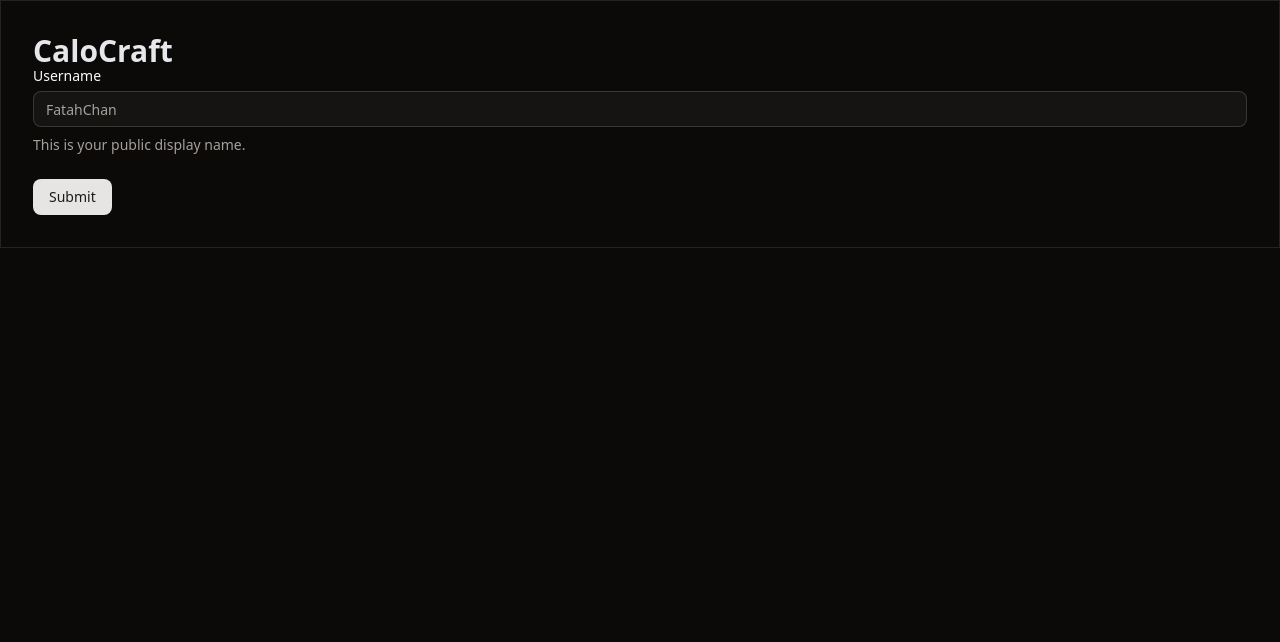
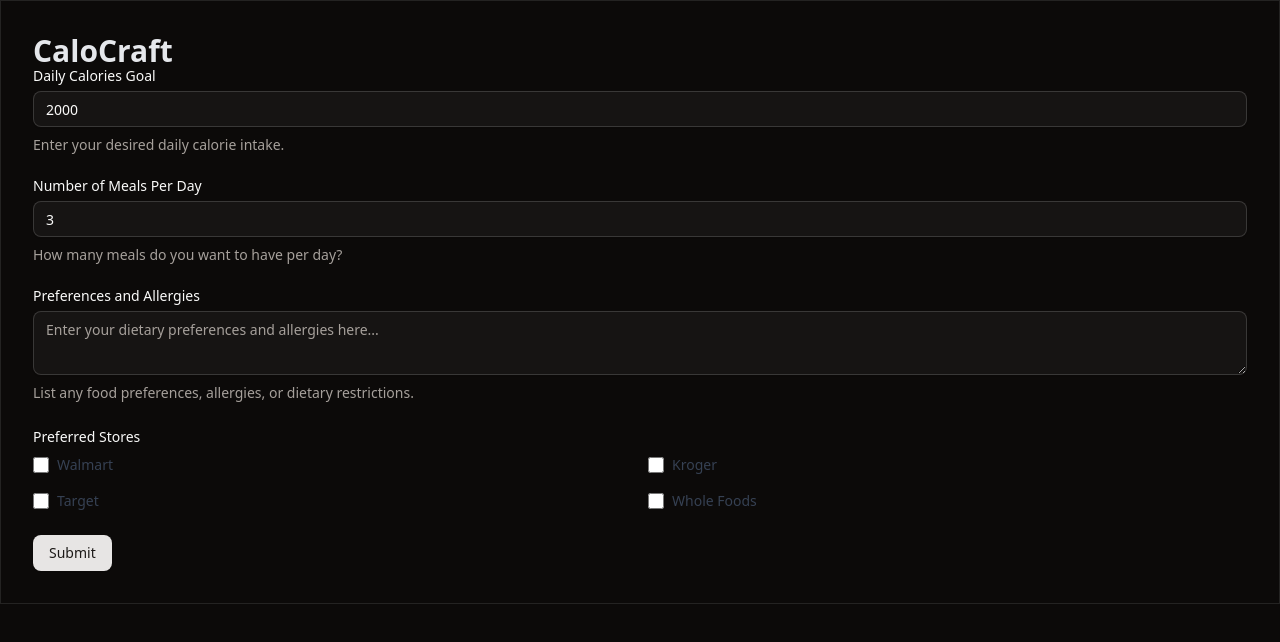
Before and after one commit to vicainelli/calo-craft, a React (Vite) app in the folder apps/web/: page / in a window 1280 px wide. Shown: the top 642 px of the page. Built offline with nearby package versions, Linux system fonts and the light colour scheme.

Commit message:
chore: add base form

```diff
--- a/apps/web/package.json
+++ b/apps/web/package.json
@@ -13,6 +13,7 @@
   },
   "dependencies": {
     "@hookform/resolvers": "^5.2.1",
+    "@radix-ui/react-checkbox": "^1.3.2",
     "@radix-ui/react-label": "^2.1.7",
     "@radix-ui/react-select": "^2.2.5",
     "@radix-ui/react-slot": "^1.2.3",
--- a/apps/web/src/components/forms/entry-form.tsx
+++ b/apps/web/src/components/forms/entry-form.tsx
@@ -3,18 +3,51 @@ import { z } from "zod";
 import { Button } from "@/components/ui/button";
 import { Input } from "@/components/ui/input";
 import { useAppForm } from "@/components/ui/tanstack-form";
+import { Textarea } from "@/components/ui/textarea";
 
 const FormSchema = z.object({
-  username: z.string().min(2, {
-    message: "Username must be at least 2 characters.",
+  daily_calories: z.coerce.number().min(500, {
+    message: "Daily calories should be at least 500.",
+  }),
+  daily_meals: z.coerce
+    .number()
+    .min(1, {
+      message: "You need at least 1 meal per day.",
+    })
+    .max(10, {
+      message: "Maximum 10 meals per day.",
+    }),
+  preferences_and_allergies: z.string().optional(),
+  prefered_stores: z.object({
+    walmart: z.boolean().optional(),
+    kroger: z.boolean().optional(),
+    target: z.boolean().optional(),
+    wholeFoods: z.boolean().optional(),
   }),
 });
 
 export function EntryForm() {
   const form = useAppForm({
-    validators: { onChange: FormSchema },
+    validators: {
+      onChange: (values) => {
+        try {
+          FormSchema.parse(values);
+          return undefined;
+        } catch (error) {
+          return (error as z.ZodError).format();
+        }
+      },
+    },
     defaultValues: {
-      username: "",
+      daily_calories: 2000,
+      daily_meals: 3,
+      preferences_and_allergies: "",
+      prefered_stores: {
+        walmart: false,
+        kroger: false,
+        target: false,
+        wholeFoods: false,
+      },
     },
     onSubmit: ({ value }) => console.log(value),
   });
@@ -31,26 +64,168 @@ export function EntryForm() {
     <form.AppForm>
       <form className="space-y-6" onSubmit={handleSubmit}>
         <form.AppField
-          name="username"
+          name="daily_calories"
           // biome-ignore lint/correctness/noChildrenProp: TODO check this
           children={(field) => (
             <field.FormItem>
-              <field.FormLabel>Username</field.FormLabel>
+              <field.FormLabel>Daily Calories Goal</field.FormLabel>
               <field.FormControl>
                 <Input
-                  placeholder="FatahChan"
+                  type="number"
+                  placeholder="2000"
+                  value={field.state.value}
+                  onChange={(e) => field.handleChange(Number(e.target.value))}
+                  onBlur={field.handleBlur}
+                />
+              </field.FormControl>
+              <field.FormDescription>
+                Enter your desired daily calorie intake.
+              </field.FormDescription>
+              <field.FormMessage />
+            </field.FormItem>
+          )}
+        />
+
+        <form.AppField
+          name="daily_meals"
+          // biome-ignore lint/correctness/noChildrenProp: TODO check this
+          children={(field) => (
+            <field.FormItem>
+              <field.FormLabel>Number of Meals Per Day</field.FormLabel>
+              <field.FormControl>
+                <Input
+                  type="number"
+                  placeholder="3"
+                  min="1"
+                  max="10"
+                  value={field.state.value}
+                  onChange={(e) => field.handleChange(Number(e.target.value))}
+                  onBlur={field.handleBlur}
+                />
+              </field.FormControl>
+              <field.FormDescription>
+                How many meals do you want to have per day?
+              </field.FormDescription>
+              <field.FormMessage />
+            </field.FormItem>
+          )}
+        />
+
+        <form.AppField
+          name="preferences_and_allergies"
+          // biome-ignore lint/correctness/noChildrenProp: TODO check this
+          children={(field) => (
+            <field.FormItem>
+              <field.FormLabel>Preferences and Allergies</field.FormLabel>
+              <field.FormControl>
+                <Textarea
+                  placeholder="Enter your dietary preferences and allergies here..."
                   value={field.state.value}
                   onChange={(e) => field.handleChange(e.target.value)}
                   onBlur={field.handleBlur}
                 />
               </field.FormControl>
               <field.FormDescription>
-                This is your public display name.
+                List any food preferences, allergies, or dietary restrictions.
               </field.FormDescription>
               <field.FormMessage />
             </field.FormItem>
           )}
         />
+
+        <div className="space-y-2">
+          <h3 className="text-sm font-medium">Preferred Stores</h3>
+          <div className="grid grid-cols-2 gap-4">
+            <form.AppField
+              name="prefered_stores.walmart"
+              // biome-ignore lint/correctness/noChildrenProp: TODO check this
+              children={(field) => (
+                <div className="flex items-center space-x-2">
+                  <input
+                    type="checkbox"
+                    id="walmart"
+                    className="h-4 w-4 rounded border-gray-300 text-indigo-600 focus:ring-indigo-500"
+                    checked={field.state.value}
+                    onChange={(e) => field.handleChange(e.target.checked)}
+                  />
+                  <label
+                    htmlFor="walmart"
+                    className="text-sm font-medium text-gray-700"
+                  >
+                    Walmart
+                  </label>
+                </div>
+              )}
+            />
+
+            <form.AppField
+              name="prefered_stores.kroger"
+              // biome-ignore lint/correctness/noChildrenProp: TODO check this
+              children={(field) => (
+                <div className="flex items-center space-x-2">
+                  <input
+                    type="checkbox"
+                    id="kroger"
+                    className="h-4 w-4 rounded border-gray-300 text-indigo-600 focus:ring-indigo-500"
+                    checked={field.state.value}
+                    onChange={(e) => field.handleChange(e.target.checked)}
+                  />
+                  <label
+                    htmlFor="kroger"
+                    className="text-sm font-medium text-gray-700"
+                  >
+                    Kroger
+                  </label>
+                </div>
+              )}
+            />
+
+            <form.AppField
+              name="prefered_stores.target"
+              // biome-ignore lint/correctness/noChildrenProp: TODO check this
+              children={(field) => (
+                <div className="flex items-center space-x-2">
+                  <input
+                    type="checkbox"
+                    id="target"
+                    className="h-4 w-4 rounded border-gray-300 text-indigo-600 focus:ring-indigo-500"
+                    checked={field.state.value}
+                    onChange={(e) => field.handleChange(e.target.checked)}
+                  />
+                  <label
+                    htmlFor="target"
+                    className="text-sm font-medium text-gray-700"
+                  >
+                    Target
+                  </label>
+                </div>
+              )}
+            />
+
+            <form.AppField
+              name="prefered_stores.wholeFoods"
+              // biome-ignore lint/correctness/noChildrenProp: TODO check this
+              children={(field) => (
+                <div className="flex items-center space-x-2">
+                  <input
+                    type="checkbox"
+                    id="wholeFoods"
+                    className="h-4 w-4 rounded border-gray-300 text-indigo-600 focus:ring-indigo-500"
+                    checked={field.state.value}
+                    onChange={(e) => field.handleChange(e.target.checked)}
+                  />
+                  <label
+                    htmlFor="wholeFoods"
+                    className="text-sm font-medium text-gray-700"
+                  >
+                    Whole Foods
+                  </label>
+                </div>
+              )}
+            />
+          </div>
+        </div>
+
         <Button type="submit">Submit</Button>
       </form>
     </form.AppForm>
--- /dev/null
+++ b/apps/web/src/components/ui/checkbox.tsx
@@ -0,0 +1,30 @@
+import * as CheckboxPrimitive from "@radix-ui/react-checkbox";
+import { CheckIcon } from "lucide-react";
+import type * as React from "react";
+
+import { cn } from "@/lib/utils";
+
+function Checkbox({
+  className,
+  ...props
+}: React.ComponentProps<typeof CheckboxPrimitive.Root>) {
+  return (
+    <CheckboxPrimitive.Root
+      data-slot="checkbox"
+      className={cn(
+        "peer border-input dark:bg-input/30 data-[state=checked]:bg-primary data-[state=checked]:text-primary-foreground dark:data-[state=checked]:bg-primary data-[state=checked]:border-primary focus-visible:border-ring focus-visible:ring-ring/50 aria-invalid:ring-destructive/20 dark:aria-invalid:ring-destructive/40 aria-invalid:border-destructive size-4 shrink-0 rounded-[4px] border shadow-xs transition-shadow outline-none focus-visible:ring-[3px] disabled:cursor-not-allowed disabled:opacity-50",
+        className,
+      )}
+      {...props}
+    >
+      <CheckboxPrimitive.Indicator
+        data-slot="checkbox-indicator"
+        className="flex items-center justify-center text-current transition-none"
+      >
+        <CheckIcon className="size-3.5" />
+      </CheckboxPrimitive.Indicator>
+    </CheckboxPrimitive.Root>
+  );
+}
+
+export { Checkbox };
```
